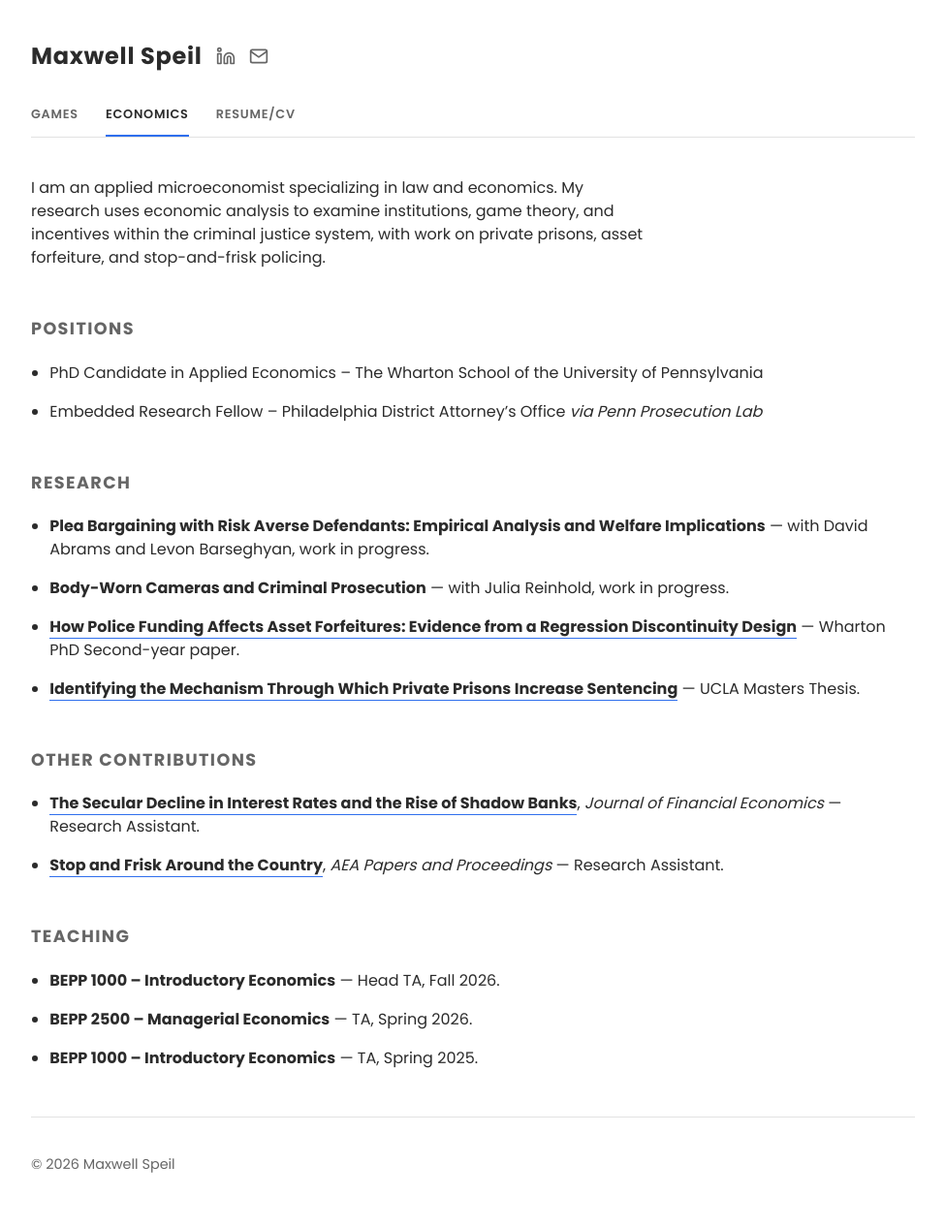
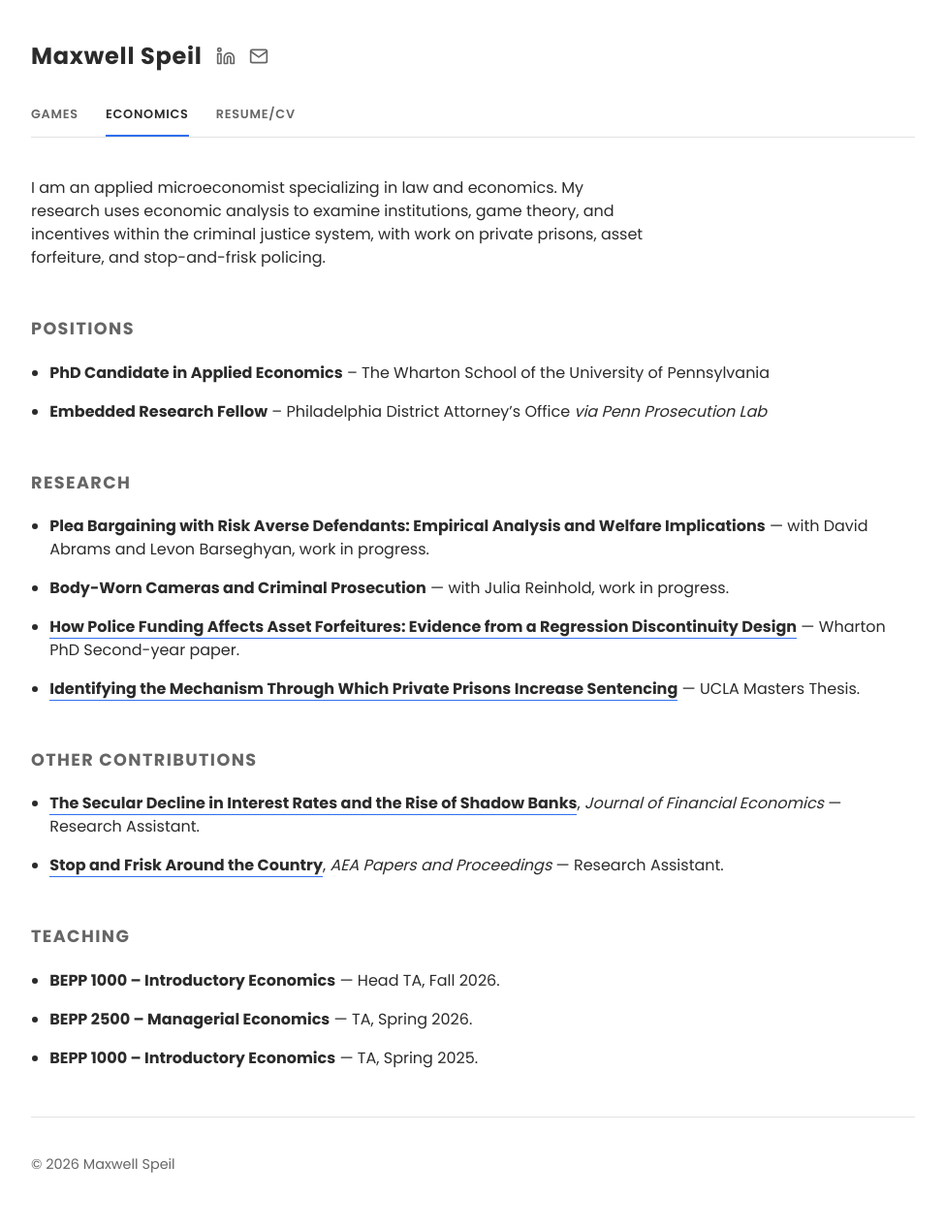
Before and after one commit to mspeil/mspeil.github.io, a Jekyll site: the page built from economics.html, in a window 1280 px wide. Shown: the whole page at 97% size, without its empty margins (152-1127 px from the left). Built offline with Jekyll 4.4.1, drawn with Linux system fonts in a browser that asks for light colours.

Commit message:
Bold position titles in Positions section
Co-Authored-By: Claude Sonnet 5 <noreply@anthropic.com>

```diff
--- a/economics.html
+++ b/economics.html
@@ -13,10 +13,10 @@ title: Economics
   <h2>Positions</h2>
   <ul class="econ-list positions-list">
     <li>
-      <span class="position-title">PhD Candidate in Applied Economics &ndash; The Wharton School of the University of Pennsylvania</span>
+      <span class="position-title"><strong>PhD Candidate in Applied Economics</strong> &ndash; The Wharton School of the University of Pennsylvania</span>
     </li>
     <li>
-      <span class="position-title">Embedded Research Fellow &ndash; Philadelphia District Attorney&rsquo;s Office <em>via Penn Prosecution Lab</em></span>
+      <span class="position-title"><strong>Embedded Research Fellow</strong> &ndash; Philadelphia District Attorney&rsquo;s Office <em>via Penn Prosecution Lab</em></span>
     </li>
   </ul>
 </section>
```
